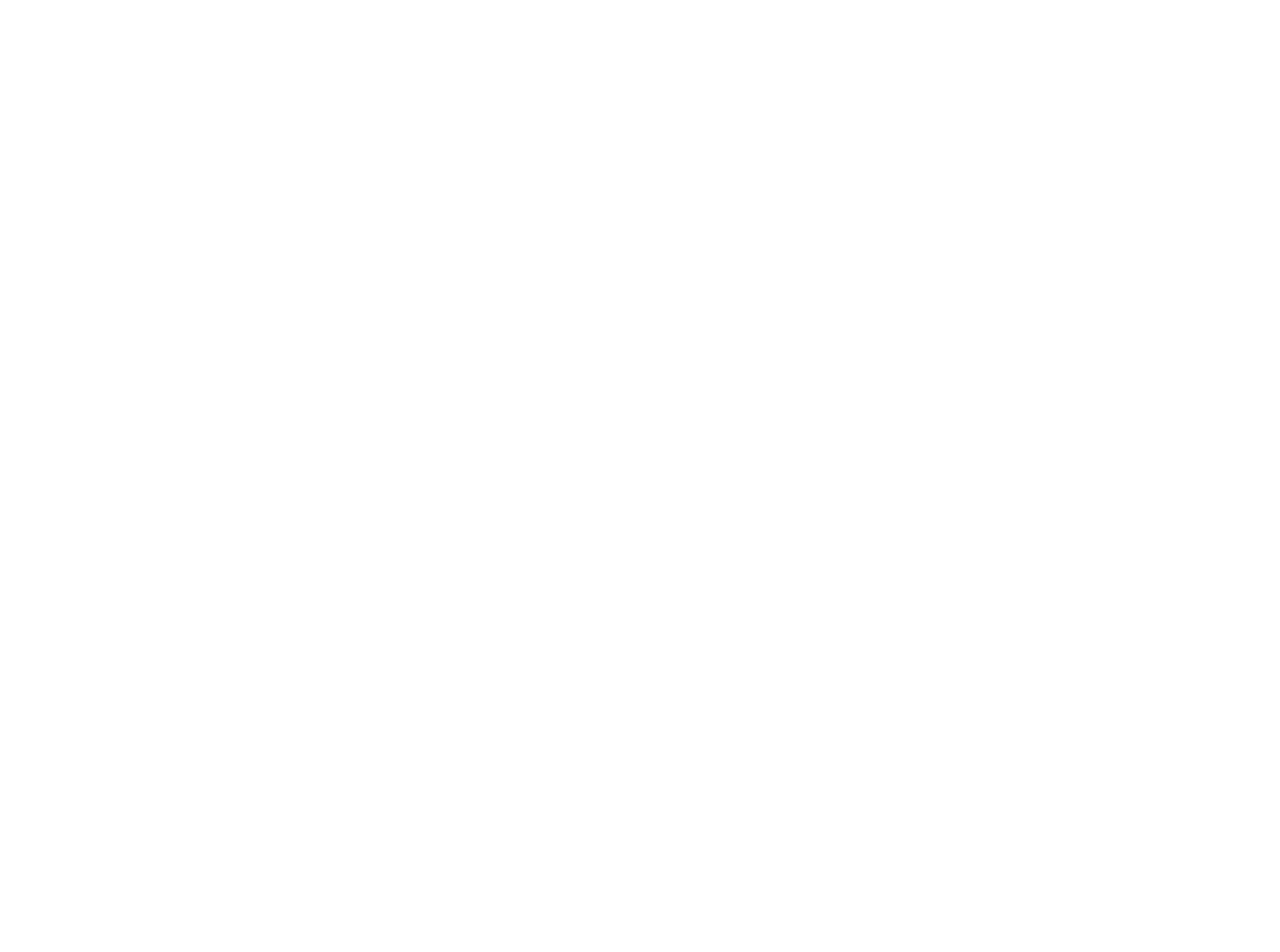
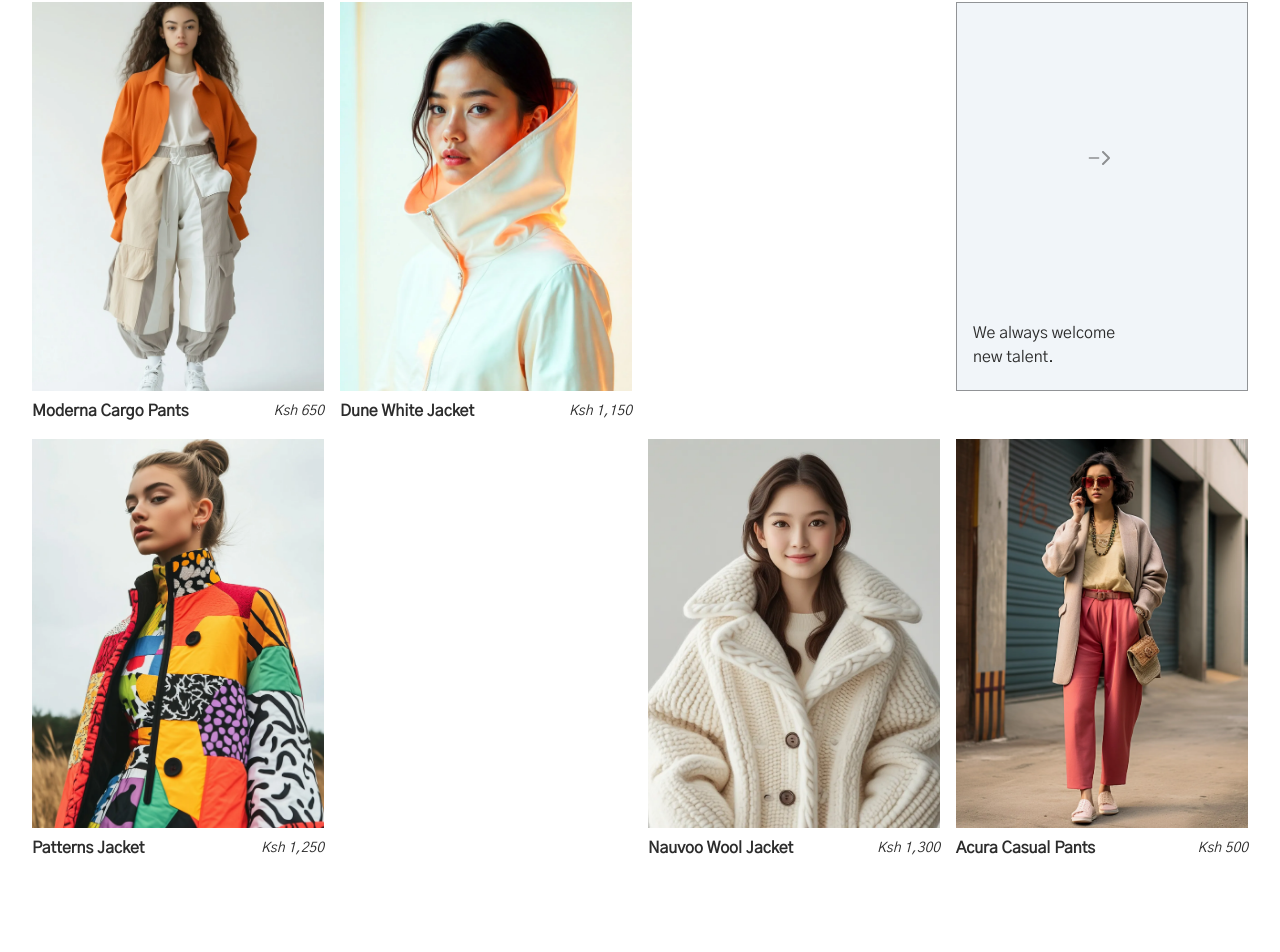
Before and after one commit to KigoJomo/cordova, a Next.js app: page / in a window 1280 px wide. Shown: the part 1106-2058 px from the top of the page. Before the commit the page ends 800 px from the top, so only its background shows below. Built offline with nearby package versions, Linux system fonts and the light colour scheme.

Commit message:
Update new arrivals grid layout

```diff
--- /dev/null
+++ b/app/components/Home/Categories.tsx
@@ -0,0 +1,15 @@
+import { FC } from "react";
+
+const Categories: FC = () => {
+  return (
+    <section className="mt-6">
+      <h3>Categories</h3>
+      <hr className="border-foreground-light opacity-50 mt-2 md:mt-4" />
+
+      {/* create a re-usable accordion component */}
+      {/* check online for smooth-transitioning accordion implementations */}
+    </section>
+  )
+}
+
+export default Categories
--- a/app/components/Home/NewArrivals.tsx
+++ b/app/components/Home/NewArrivals.tsx
@@ -1,23 +1,21 @@
-"use client"
+'use client';
 
-import { Product } from "@/types/declarations";
-import { FC, useEffect, useState } from "react";
-import ProductCard from "../ProductCard";
+import { Product } from '@/types/declarations';
+import { FC, useEffect, useState } from 'react';
+import ProductCard from '../ProductCard';
+import Link from 'next/link';
+import { ChevronRight, Minus } from 'lucide-react';
 
 const NewArrivals: FC = () => {
   const [items, setItems] = useState<Product[]>([]);
 
   useEffect(() => {
-    fetch("/data/products.json")
-      .then(res => res.json())
-      .then(data => {
-        const merged = [
-          ...data.jackets,
-          ...data.ski_suits,
-          ...data.pants,
-        ];
+    fetch('/data/products.json')
+      .then((res) => res.json())
+      .then((data) => {
+        const merged = [...data.jackets, ...data.ski_suits, ...data.pants];
 
-        const random = merged.sort(() => 0.5 - Math.random()).slice(0, 4);
+        const random = merged.sort(() => 0.5 - Math.random()).slice(0, 5);
         setItems(random);
       });
   }, []);
@@ -25,13 +23,42 @@
     <section className="">
       <h3>New arrivals</h3>
 
-      <div className="w-full grid grid-cols-4 gap-4">
+      <div className="w-full grid grid-cols-2 md:grid-cols-4 gap-4 mt-4 md:mt-6">
         {items.slice(0, 2).map((item, index) => (
+          <ProductCard key={index} {...item} className="col-span-1" />
+        ))}
+
+        <div className="blank col-span-1 hidden md:flex"></div>
+
+        <Link
+          href={'/'}
+          className="w-full h-auto md:aspect-[3/4] col-span-2 md:col-span-1 py-4 md:py-0 flex flex-col items-center md:items-start border border-black/40 bg-slate-100">
+          <div className="w-full md:h-4/5 flex items-center justify-center opacity-50">
+            <Minus size={16} className="-mr-2" />
+            <ChevronRight className="" />
+          </div>
+
+          <p className="py-2 px-4">
+            We always welcome <br className='hidden md:flex' /> new talent.
+          </p>
+        </Link>
+
+        {items.slice(2, 3).map((item, index) => (
+          <ProductCard
+            key={index}
+            {...item}
+            className="col-span-1 hidden md:flex"
+          />
+        ))}
+
+        <div className="blank col-span-1 hidden md:flex"></div>
+
+        {items.slice(3, items.length).map((item, index) => (
           <ProductCard key={index} {...item} className="col-span-1" />
         ))}
       </div>
     </section>
-  )
-}
+  );
+};
 
-export default NewArrivals
+export default NewArrivals;
--- a/app/components/ProductCard.tsx
+++ b/app/components/ProductCard.tsx
@@ -19,9 +19,9 @@
         className="w-full aspect-[3/4]"
        />
 
-       <div className="w-full flex items-center justify-between">
+       <div className="w-full flex flex-col md:flex-row md:items-center justify-between">
           <h4 className="capitalize font-semibold">{name}</h4>
-          <p>Ksh {price}</p>
+          <p className="italic text-sm">Ksh {price.toLocaleString()}</p>
        </div>
     </div>
   )
--- a/app/globals.css
+++ b/app/globals.css
@@ -76,15 +76,13 @@
 html {
   height: 100dvh;
   width: 100vw;
-  overflow-x: hidden;
   overflow-y: visible;
+  position: relative;
+  scroll-behavior: smooth;
 
   body {
-    height: 100%;
-    overflow-x: hidden;
-    overflow-y: visible;
-
     color: var(--foreground);
+    position: static;
 
     header {
       width: 100vw;
--- a/app/layout.tsx
+++ b/app/layout.tsx
@@ -13,7 +13,7 @@
   children: React.ReactNode;
 }>) {
   return (
-    <html lang="en" className="relative scrollbar-hidden">
+    <html lang="en" className="scrollbar-hidden">
       <body className="scrollbar-hidden">
         <Header />
         {children}
--- a/app/page.tsx
+++ b/app/page.tsx
@@ -1,3 +1,4 @@
+import Categories from "./components/Home/Categories";
 import Hero from "./components/Home/Hero";
 import NewArrivals from "./components/Home/NewArrivals";
 
@@ -6,6 +7,7 @@
     <>
       <Hero />
       <NewArrivals />
+      <Categories />
     </>
   );
 }
```
